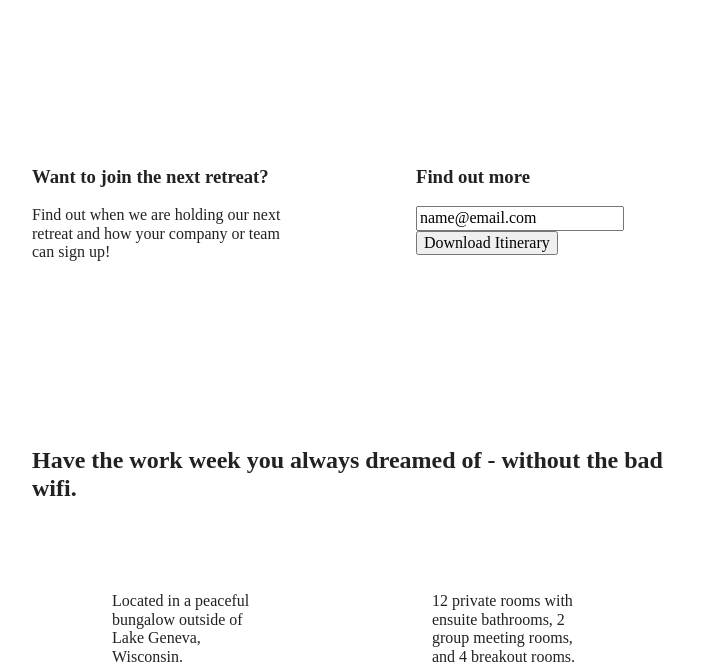
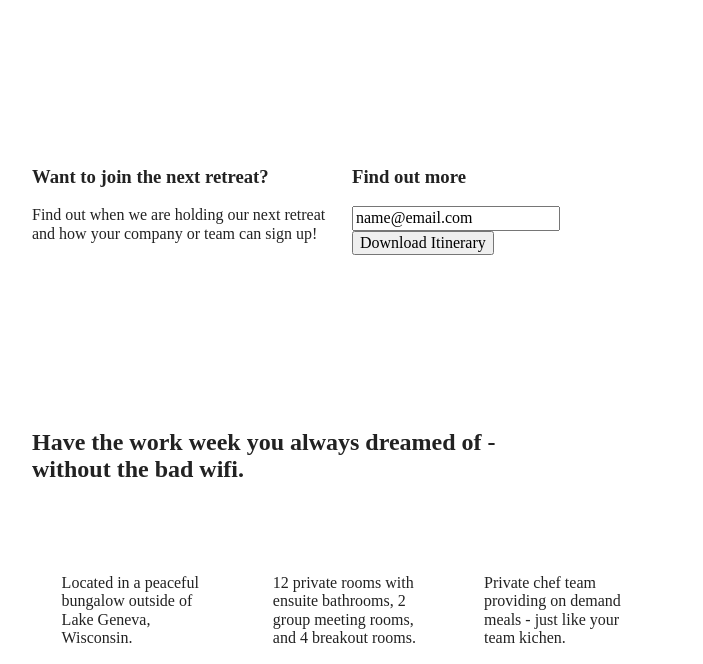
Before and after one commit to Maria-VSS/unplugged-retreat-website, a website built with Parcel: page index.html in a window 1280 px wide. Shown: the part 300-964 px from the top of the page, without its empty margins (288-991 px from the left). Built offline with nearby package versions, Linux system fonts and the light colour scheme.

Commit message:
Wrote the Home page  CSS for desktop

```diff
--- a/css/main.css
+++ b/css/main.css
@@ -496,6 +496,9 @@
 
 footer .copyright{
   width: 100%;
+  display: flex;
+  justify-content: center;
+  align-items: center;
 
 }
 
@@ -545,8 +548,62 @@
 
 }
 
+
 @media only screen and (min-width: 1200px){
+
   /*Desktop styles here*/
+
+  .content-wrapper{
+    width: 960px;
+
+  }
+
+  /* Hero */
+
+  .hero-area h1{
+    width: 770px;
+
+  }
+
+  /* Aside */
+
+  aside .content-wrapper{
+    justify-content: space-between;
+
+  }
+
+  aside .content-wrapper .form-description,
+  aside .content-wrapper .form{
+    width: 50%;
+
+  }
+
+
+  /* Features */
+
+  .features h2{
+    width: 85%;
+  }
+
+.features article{
+  flex-basis: 33%;
+
+}
+
+.features .features-item-description{
+  width: 75%;
+
+}
+
+/* Reviews */
+
+.reviews article div{
+  width: 95%;
+}
+
+/*---------- About Page ----------*/
+
+
 
 }
 /* ==========================================================================
```
